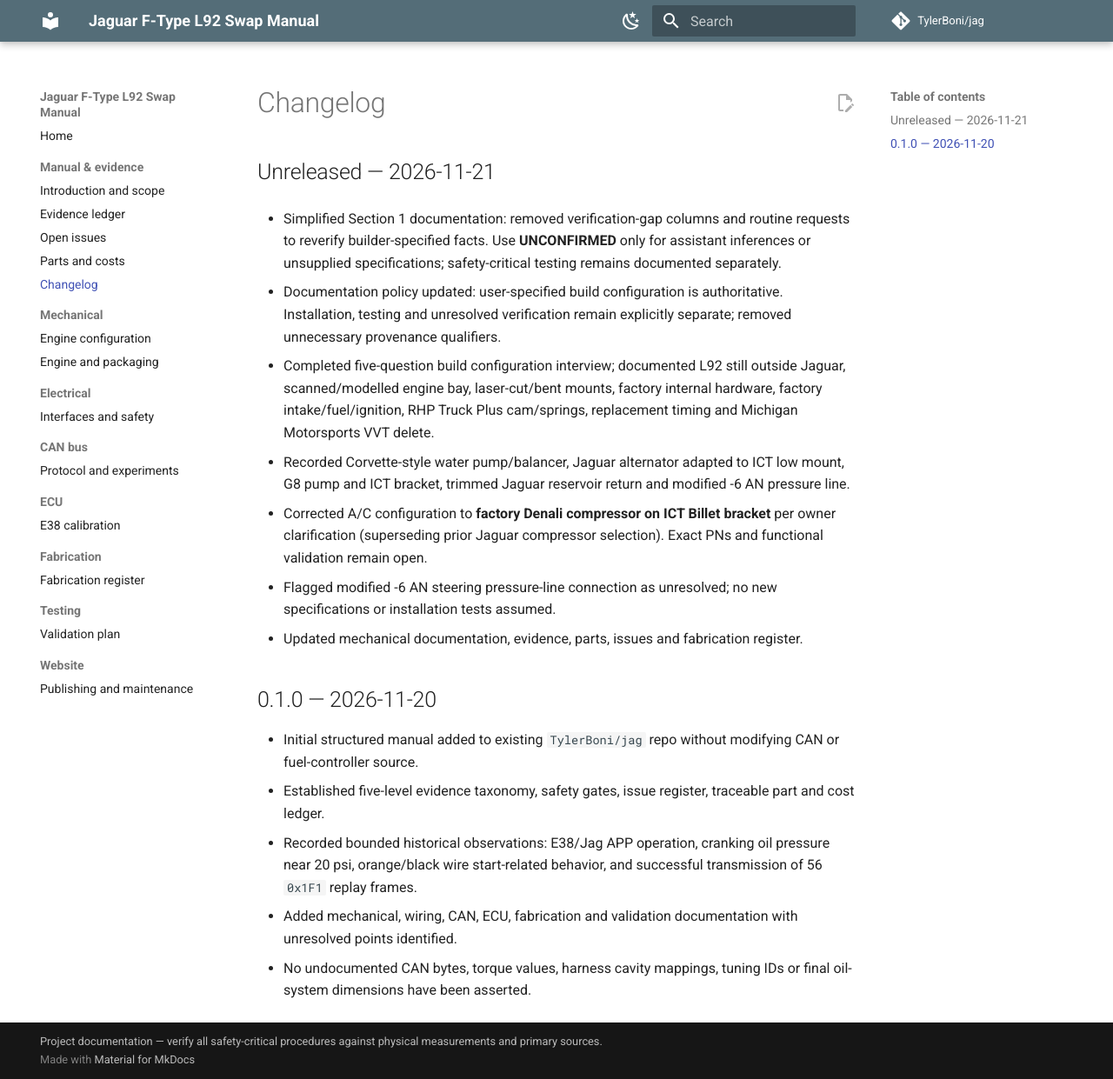
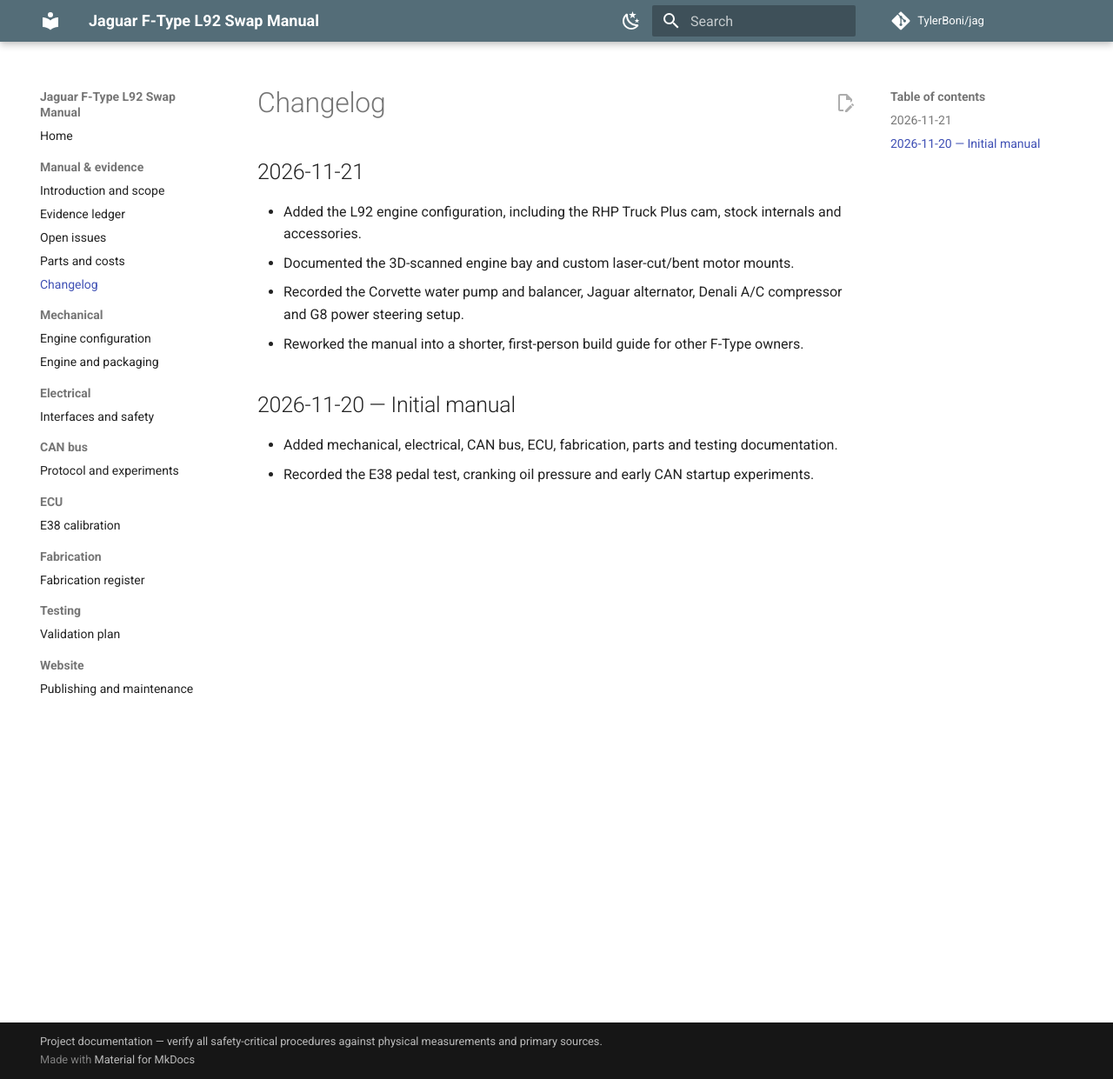
Before and after one commit to TylerBoni/jag, an MkDocs documentation site: the page built from build-manual/CHANGELOG.md, in a window 1280 px wide and 1241 px high. Shown: the whole window at 87% size. Built offline with MkDocs 1.6.1 and Material for MkDocs 9.7.7, drawn with Linux system fonts in a browser that asks for light colours; comment, search, counter and statistics services are not loaded.

Commit message:
docs: rewrite manual as concise first-person public build guide

```diff
--- a/build-manual/CHANGELOG.md
+++ b/build-manual/CHANGELOG.md
@@ -1,21 +1,13 @@
 # Changelog
 
-## Unreleased — 2026-11-21
+## 2026-11-21
 
-- Simplified Section 1 documentation: removed verification-gap columns and routine requests to reverify builder-specified facts. Use **UNCONFIRMED** only for assistant inferences or unsupplied specifications; safety-critical testing remains documented separately.
+- Added the L92 engine configuration, including the RHP Truck Plus cam, stock internals and accessories.
+- Documented the 3D-scanned engine bay and custom laser-cut/bent motor mounts.
+- Recorded the Corvette water pump and balancer, Jaguar alternator, Denali A/C compressor and G8 power steering setup.
+- Reworked the manual into a shorter, first-person build guide for other F-Type owners.
 
-- Documentation policy updated: user-specified build configuration is authoritative. Installation, testing and unresolved verification remain explicitly separate; removed unnecessary provenance qualifiers.
+## 2026-11-20 — Initial manual
 
-- Completed five-question build configuration interview; documented L92 still outside Jaguar, scanned/modelled engine bay, laser-cut/bent mounts, factory internal hardware, factory intake/fuel/ignition, RHP Truck Plus cam/springs, replacement timing and Michigan Motorsports VVT delete.
-- Recorded Corvette-style water pump/balancer, Jaguar alternator adapted to ICT low mount, G8 pump and ICT bracket, trimmed Jaguar reservoir return and modified -6 AN pressure line.
-- Corrected A/C configuration to **factory Denali compressor on ICT Billet bracket** per owner clarification (superseding prior Jaguar compressor selection). Exact PNs and functional validation remain open.
-- Flagged modified -6 AN steering pressure-line connection as unresolved; no new specifications or installation tests assumed.
-- Updated mechanical documentation, evidence, parts, issues and fabrication register.
-
-## 0.1.0 — 2026-11-20
-
-- Initial structured manual added to existing `TylerBoni/jag` repo without modifying CAN or fuel-controller source.
-- Established five-level evidence taxonomy, safety gates, issue register, traceable part and cost ledger.
-- Recorded bounded historical observations: E38/Jag APP operation, cranking oil pressure near 20 psi, orange/black wire start-related behavior, and successful transmission of 56 `0x1F1` replay frames.
-- Added mechanical, wiring, CAN, ECU, fabrication and validation documentation with unresolved points identified.
-- No undocumented CAN bytes, torque values, harness cavity mappings, tuning IDs or final oil-system dimensions have been asserted.
+- Added mechanical, electrical, CAN bus, ECU, fabrication, parts and testing documentation.
+- Recorded the E38 pedal test, cranking oil pressure and early CAN startup experiments.
```
